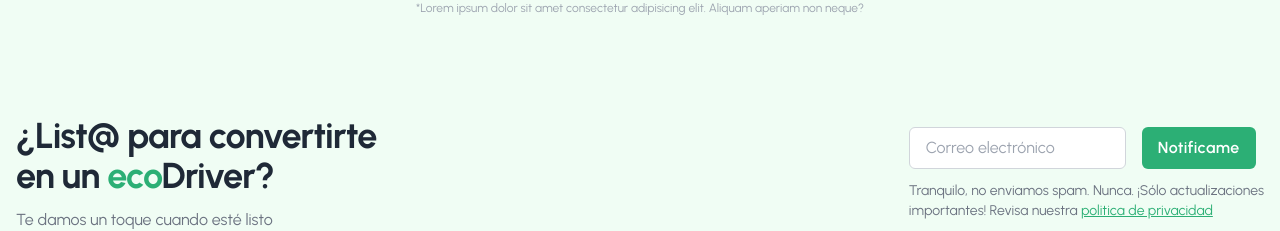
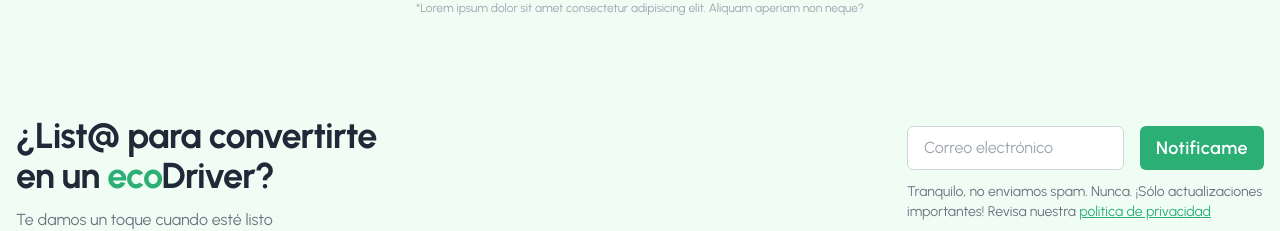
Before and after one commit to randreu28/ecodeliver.es, a Next.js app: page /particular in a window 1280 px wide. Shown: the part 2120-2351 px from the top of the page. Built offline with nearby package versions, Linux system fonts and the light colour scheme.

Commit message:
Enhances button component
Now it admits events

```diff
--- a/components/Button.jsx
+++ b/components/Button.jsx
@@ -1,8 +1,9 @@
-export default function Button({ className, text }) {
+export default function Button({ className, text, event }) {
   return (
     <button
+      onClick={event}
       className={
-        "px-4 py-2 font-semibold tracking-wide text-white capitalize transition-colors duration-200 transform bg-primary rounded-md focus:ring focus:ring-green-300 focus:ring-opacity-80 fo sm:mx-2 hover:bg-green-500 focus:outline-none focus:bg-green-600 " +
+        "px-4 py-2 font-semibold tracking-wide text-lg text-white capitalize transition-colors duration-200 transform bg-primary rounded-md focus:ring focus:ring-green-300 focus:ring-opacity-80 fo sm:mx-2 hover:bg-green-500 focus:outline-none focus:bg-green-600 " +
         className
       }
     >
```
